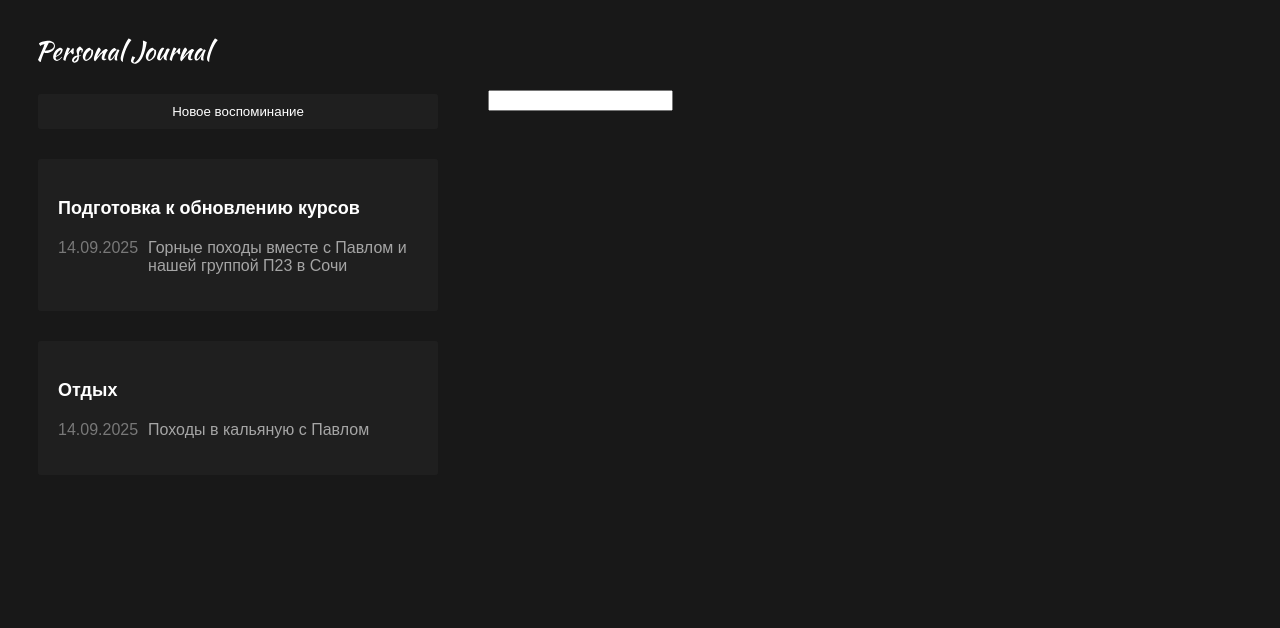
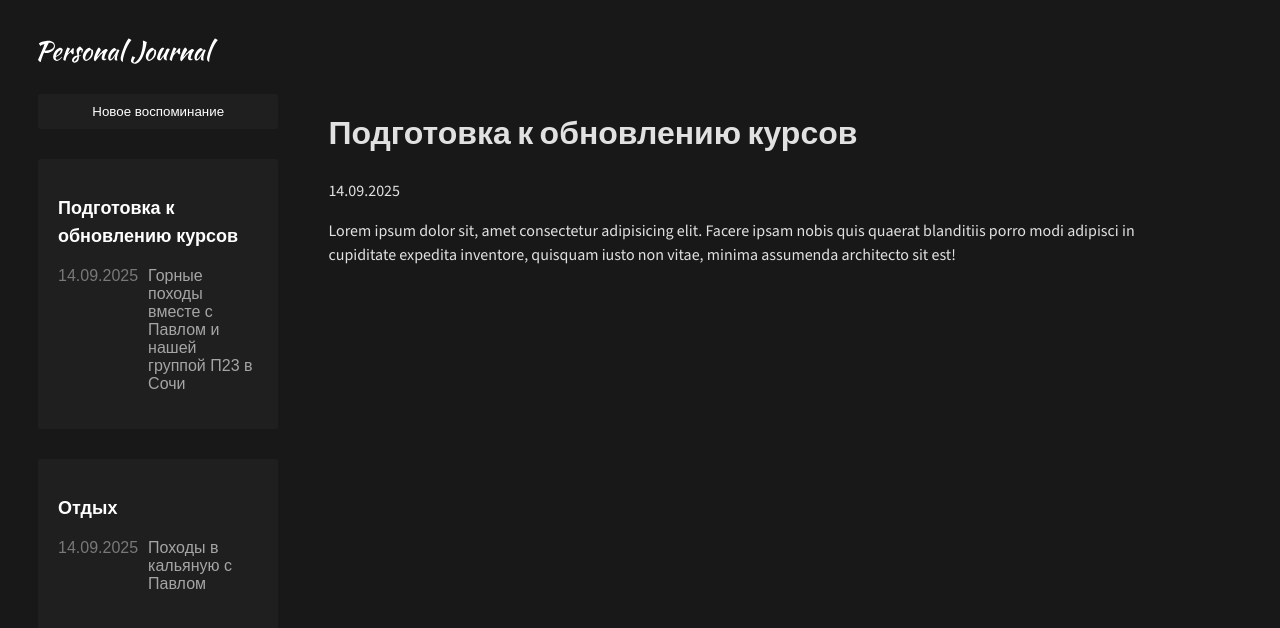
Before and after one commit to KALIZEI611/react-test-1, a React (Vite) app: page / in a window 1280 px wide. Shown: the top 628 px of the page. Built offline with nearby package versions, Linux system fonts and the light colour scheme.

Commit message:
add verstka body

```diff
--- a/src/App.jsx
+++ b/src/App.jsx
@@ -4,7 +4,7 @@ import Header from './components/Header/Header';
 import JournalAddButton from './components/JournalAddButton/JournalAddButton';
 import JournalItem from './components/JournalItem/JournalItem';
 import JournalList from './components/JournalList/JournalList';
-import Body from './layout/Body/Bode';
+import Body from './layout/Body/Body';
 import LeftPanel from './layout/LeftPanel/LeftPanel';
 import './App.css';
 
@@ -13,7 +13,9 @@ function App() {
 		{
 			title: 'Подготовка к обновлению курсов',
 			text: 'Горные походы вместе с Павлом и нашей группой П23 в Сочи',
-			date: new Date()
+			date: new Date(),
+			body:
+				'Lorem ipsum dolor sit, amet consectetur adipisicing elit. Facere ipsam nobis quis quaerat blanditiis porro modi adipisci in cupiditate expedita inventore, quisquam iusto non vitae, minima assumenda architecto sit est!'
 		},
 		{
 			title: 'Отдых  ',
@@ -21,10 +23,10 @@ function App() {
 			date: new Date()
 		}
 	];
-	const change = (event) => {
+	/*const change = (event) => {
 		console.log(event);
 		console.log(event.target.input);
-	};
+	};*/
 	return (
 		<div className="app">
 			<LeftPanel>
@@ -47,9 +49,7 @@ function App() {
 					</CardButton>
 				</JournalList>
 			</LeftPanel>
-			<Body>
-				<input type="text" onChange={change}></input>
-			</Body>
+			<Body title={data[0].title} body={data[0].body} date={data[0].date} />
 		</div>
 	);
 }
--- a/src/layout/Body/Bode.jsx
+++ /dev/null
@@ -1,7 +0,0 @@
-import './Body.css';
-
-function Body({ children }) {
-	return <div className="body">{children}</div>;
-}
-
-export default Body;
--- /dev/null
+++ b/src/layout/Body/Body.jsx
@@ -0,0 +1,18 @@
+import './Body.css';
+import LayoutDate from '../LayoutDate/LayoutDate';
+
+function Body({ title, body, date }) {
+	return (
+		<>
+			<div className="body">
+				<h1 className="body-item__header">{title}</h1>
+				<p>
+					<LayoutDate date={date} />
+				</p>
+				<div className="body-item__text">{body}</div>
+			</div>
+		</>
+	);
+}
+
+export default Body;
--- /dev/null
+++ b/src/layout/LayoutDate/LayoutDate.jsx
@@ -0,0 +1,6 @@
+function LayoutDate({ date }) {
+	const formatter = new Intl.DateTimeFormat('ru-RU');
+	return formatter.format(date);
+}
+
+export default LayoutDate;
```
